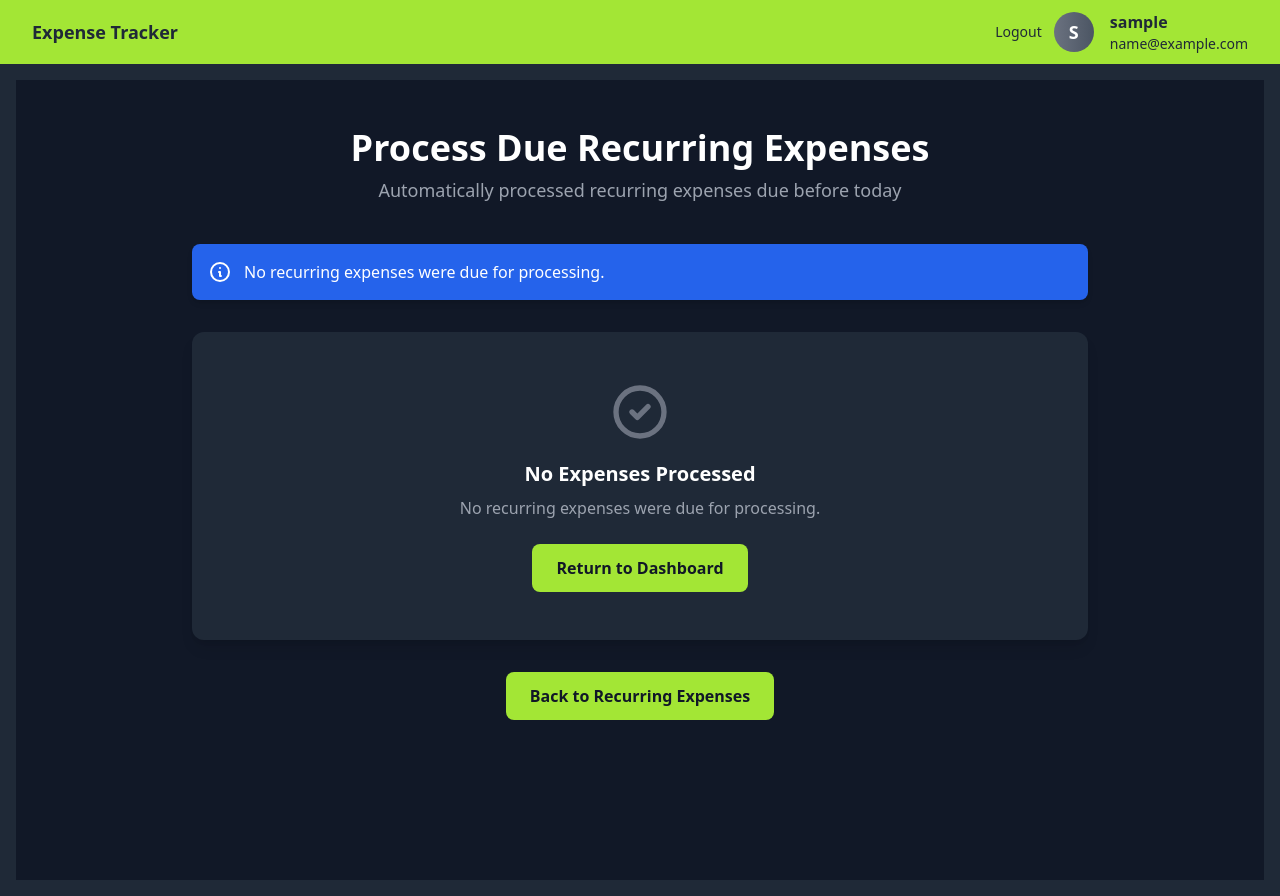
After one commit to alensunny007/Expense-Tracker, a Flask app: page /process-due in a window 1280 px wide. The commit adds this page. Run offline with Flask 3, Linux system fonts and the light colour scheme; the visitor is signed in with stand-in values (Sample User, id 1); data that the repository does not hold is empty; some libraries are stand-ins or nearby versions.

Commit message:
Process Due

```diff
--- a/app/main/routes.py
+++ b/app/main/routes.py
@@ -125,3 +125,28 @@ def delete_recurring_expense(id):
     db.session.commit()
     flash(f'Recurring expense "{recurring_expense.title}" deleted successfully!', 'success')
     return redirect(url_for('main.recurring_expenses'))
+
+
+@main_bp.route('/process-due')
+@login_required
+def process_due():
+    processed_expenses=[]
+    try:
+        due_expenses=RecurringExpense.query.filter(RecurringExpense.user_id==current_user.id,RecurringExpense.process_due==True).all()
+        for expense in due_expenses:
+            new_expense=expense.create_expense_entry()
+            db.session.add(new_expense)
+            processed_expenses.append({
+            'title':expense.title,
+            'amount':float(expense.amount),
+            'due_date':expense.next_due_date.strftime('%Y-%m-%d')
+        })
+        db.session.commit()
+        if processed_expenses:
+            flash(f"Successfully processed {len(processed_expenses)} recurring expenses!",category='success')
+        else:
+            flash("No recurring expenses were due for processing.",category='info')
+    except Exception as e:
+        db.session.rollback()
+        flash(f"Error processing expenses: {str(e)}",category='danger')
+    return render_template('main/process_due.html',processed_expenses=processed_expenses)
--- a/app/static/js/main.js
+++ b/app/static/js/main.js
@@ -1,4 +1,3 @@
-
 let chartInstance = null;
 let dashboardInitialized = false;
 
@@ -7,11 +6,33 @@ document.addEventListener('DOMContentLoaded', function() {
     initializeDashboard();
 });
 
+// Handle back/forward navigation - THIS IS THE KEY FIX
+window.addEventListener('pageshow', function(event) {
+    // Check if page was loaded from cache (back/forward navigation)
+    if (event.persisted || (window.performance && window.performance.navigation.type === 2)) {
+        console.log('Page loaded from cache, reinitializing dashboard...');
+        // Reset the initialization flag
+        dashboardInitialized = false;
+        // Reinitialize the dashboard
+        initializeDashboard();
+    }
+});
+
 // Cleanup chart when page is unloaded
 window.addEventListener('beforeunload', function() {
     if (chartInstance) {
         chartInstance.destroy();
         chartInstance = null;
+    }
+    // Reset initialization flag when leaving page
+    dashboardInitialized = false;
+});
+
+// Handle visibility change (when tab becomes visible again)
+document.addEventListener('visibilitychange', function() {
+    if (!document.hidden && chartInstance) {
+        // Page became visible again, update the chart
+        chartInstance.update();
     }
 });
 
@@ -67,8 +88,6 @@ function updateDashboardStats(data) {
     }
 }
 
- // Global variable to store chart instance
-
 function initializeChart(categoryData) {
     const ctx = document.getElementById('expenseChart');
 
@@ -89,6 +108,10 @@ function initializeChart(categoryData) {
         chartInstance.destroy();
         chartInstance = null;
     }
+
+    // Clear the canvas context
+    const context = ctx.getContext('2d');
+    context.clearRect(0, 0, ctx.width, ctx.height);
 
     // Prepare chart data
     const labels = [];
@@ -138,6 +161,10 @@ function initializeChart(categoryData) {
             options: {
                 responsive: true,
                 maintainAspectRatio: false,
+                animation: {
+                    duration: 750,
+                    easing: 'easeInOutQuart'
+                },
                 plugins: {
                     legend: {
                         labels: {
@@ -229,7 +256,7 @@ function initializeChart(categoryData) {
 }
 
 function showErrorMessage(message) {
-        if (!document.getElementById('expenseChart')) {
+    if (!document.getElementById('expenseChart')) {
         return; // Not on dashboard page, don't show error
     }
     // Create or update error message element
@@ -258,3 +285,10 @@ function showErrorMessage(message) {
         </div>
     `;
 }
+
+// Additional debugging function to manually reinitialize if needed
+window.reinitializeDashboard = function() {
+    console.log('Manual dashboard reinitialization triggered');
+    dashboardInitialized = false;
+    initializeDashboard();
+};
--- a/app/templates/base.html
+++ b/app/templates/base.html
@@ -4,6 +4,7 @@
     <meta charset="UTF-8">
     <meta name="viewport" content="width=device-width, initial-scale=1.0">
     <title>{% block title %}Expense Tracker{% endblock %}</title>
+    <link rel="icon" type="image/png" href="{{ url_for('static', filename='images/logo.png') }}">
     <script src="https://cdn.tailwindcss.com"></script>
     <script src="https://cdnjs.cloudflare.com/ajax/libs/Chart.js/3.9.1/chart.min.js"></script>
 </head>
--- a/app/templates/main/dashboard.html
+++ b/app/templates/main/dashboard.html
@@ -89,7 +89,7 @@
         Recurring Expenses
     </a>
     {% if due_count > 0 %}
-    <a href="=/" class="bg-yellow-500 text-gray-900 px-6 py-4 rounded-lg text-lg font-semibold hover:bg-yellow-400 transition duration-200 text-center">
+    <a href="{{url_for('main.process_due')}}" class="bg-yellow-500 text-gray-900 px-6 py-4 rounded-lg text-lg font-semibold hover:bg-yellow-400 transition duration-200 text-center">
         Process Due ({{ due_count }})
     </a>
     {% else %}
--- /dev/null
+++ b/app/templates/main/process_due.html
@@ -0,0 +1,87 @@
+{% extends "base.html" %}
+{% block title %}Process Due Expenses - Expense Tracker{% endblock %}
+
+{% block content %}
+<div class="min-h-screen bg-gray-900 py-12 px-4 sm:px-6 lg:px-8">
+    <div class="max-w-4xl mx-auto">
+        <!-- Header -->
+        <div class="text-center mb-10">
+            <h1 class="text-3xl font-extrabold text-white sm:text-4xl">Process Due Recurring Expenses</h1>
+            <p class="mt-2 text-lg text-gray-400">Automatically processed recurring expenses due before today</p>
+        </div>
+
+        <!-- Flash Messages -->
+        {% with messages = get_flashed_messages(with_categories=true) %}
+            {% if messages %}
+                <div class="mb-8 space-y-4">
+                    {% for category, message in messages %}
+                        <div class="flex items-center p-4 rounded-lg shadow-md
+                                    {% if category == 'success' %} bg-green-600 text-white
+                                    {% elif category == 'error' %} bg-red-600 text-white
+                                    {% else %} bg-blue-600 text-white {% endif %}">
+                            <svg class="w-6 h-6 mr-3" fill="none" stroke="currentColor" viewBox="0 0 24 24">
+                                {% if category == 'success' %}
+                                    <path stroke-linecap="round" stroke-linejoin="round" stroke-width="2" d="M5 13l4 4L19 7" />
+                                {% elif category == 'error' %}
+                                    <path stroke-linecap="round" stroke-linejoin="round" stroke-width="2" d="M12 8v4m0 4h.01M21 12a9 9 0 11-18 0 9 9 0 0118 0z" />
+                                {% else %}
+                                    <path stroke-linecap="round" stroke-linejoin="round" stroke-width="2" d="M13 16h-1v-4h-1m1-4h.01M21 12a9 9 0 11-18 0 9 9 0 0118 0z" />
+                                {% endif %}
+                            </svg>
+                            <span>{{ message }}</span>
+                        </div>
+                    {% endfor %}
+                </div>
+            {% endif %}
+        {% endwith %}
+
+        <!-- Processed Expenses Table -->
+        {% if processed_expenses %}
+            <div class="bg-gray-800 rounded-xl shadow-lg overflow-hidden">
+                <div class="px-6 py-4 border-b border-gray-700">
+                    <h2 class="text-xl font-semibold text-white">Processed Expenses</h2>
+                </div>
+                <div class="overflow-x-auto">
+                    <table class="w-full text-left">
+                        <thead class="bg-gray-700">
+                            <tr>
+                                <th class="px-6 py-3 text-sm font-medium text-gray-300 uppercase tracking-wider">Title</th>
+                                <th class="px-6 py-3 text-sm font-medium text-gray-300 uppercase tracking-wider">Amount</th>
+                                <th class="px-6 py-3 text-sm font-medium text-gray-300 uppercase tracking-wider">Due Date</th>
+                            </tr>
+                        </thead>
+                        <tbody class="divide-y divide-gray-700">
+                            {% for expense in processed_expenses %}
+                                <tr class="hover:bg-gray-600 transition duration-150">
+                                    <td class="px-6 py-4 text-sm text-white">{{ expense.title }}</td>
+                                    <td class="px-6 py-4 text-sm text-white">₹{{ expense.amount | float | round(2) }}</td>
+                                    <td class="px-6 py-4 text-sm text-white">{{ expense.due_date }}</td>
+                                </tr>
+                            {% endfor %}
+                        </tbody>
+                    </table>
+                </div>
+            </div>
+        {% else %}
+            <!-- Empty State -->
+            <div class="text-center py-12 bg-gray-800 rounded-xl shadow-lg">
+                <svg class="w-16 h-16 text-gray-500 mx-auto mb-4" fill="none" stroke="currentColor" viewBox="0 0 24 24">
+                    <path stroke-linecap="round" stroke-linejoin="round" stroke-width="2" d="M9 12l2 2 4-4m6 2a9 9 0 11-18 0 9 9 0 0118 0z" />
+                </svg>
+                <h3 class="text-xl font-semibold text-white mb-2">No Expenses Processed</h3>
+                <p class="text-gray-400 mb-6">No recurring expenses were due for processing.</p>
+                <a href="{{ url_for('main.dashboard') }}" class="inline-block bg-lime-400 text-gray-900 px-6 py-3 rounded-lg font-semibold hover:bg-lime-500 transition duration-200">
+                    Return to Dashboard
+                </a>
+            </div>
+        {% endif %}
+
+        <!-- Back Button -->
+        <div class="mt-8 text-center">
+            <a href="{{ url_for('main.recurring_expenses') }}" class="inline-block bg-lime-400 text-gray-900 px-6 py-3 rounded-lg font-semibold hover:bg-lime-500 transition duration-200">
+                Back to Recurring Expenses
+            </a>
+        </div>
+    </div>
+</div>
+{% endblock %}
--- a/app/templates/main/recurring_expenses.html
+++ b/app/templates/main/recurring_expenses.html
@@ -15,7 +15,7 @@
         <div class="flex flex-col sm:flex-row justify-between items-center mb-8 gap-4">
             <div>
                 {% if due_count > 0 %}
-                <a href="/" class="bg-yellow-500 text-gray-900 px-6 py-3 rounded-lg font-semibold hover:bg-yellow-400 transition duration-200">
+                <a href="{{url_for('main.process_due')}}" class="bg-yellow-500 text-gray-900 px-6 py-3 rounded-lg font-semibold hover:bg-yellow-400 transition duration-200">
                     <svg class="w-5 h-5 inline mr-2" fill="none" stroke="currentColor" viewBox="0 0 24 24">
                         <path stroke-linecap="round" stroke-linejoin="round" stroke-width="2" d="M15 17h5l-5 5-5-5h5V3h0v14z"></path>
                     </svg>
```
Also changed, not shown: app/models/expense.py (+8 -0 lines), app/static/images/logo.png (added).
